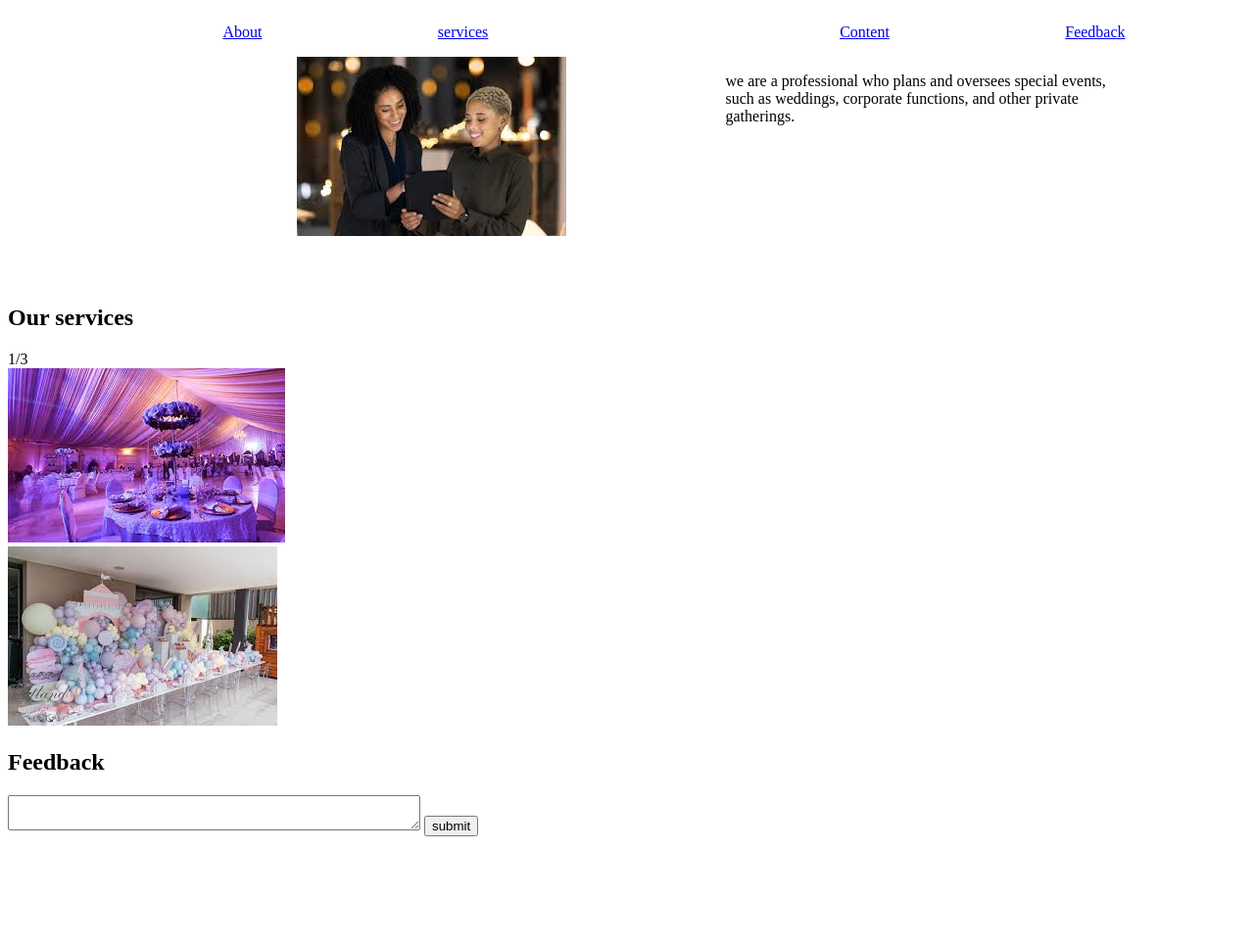
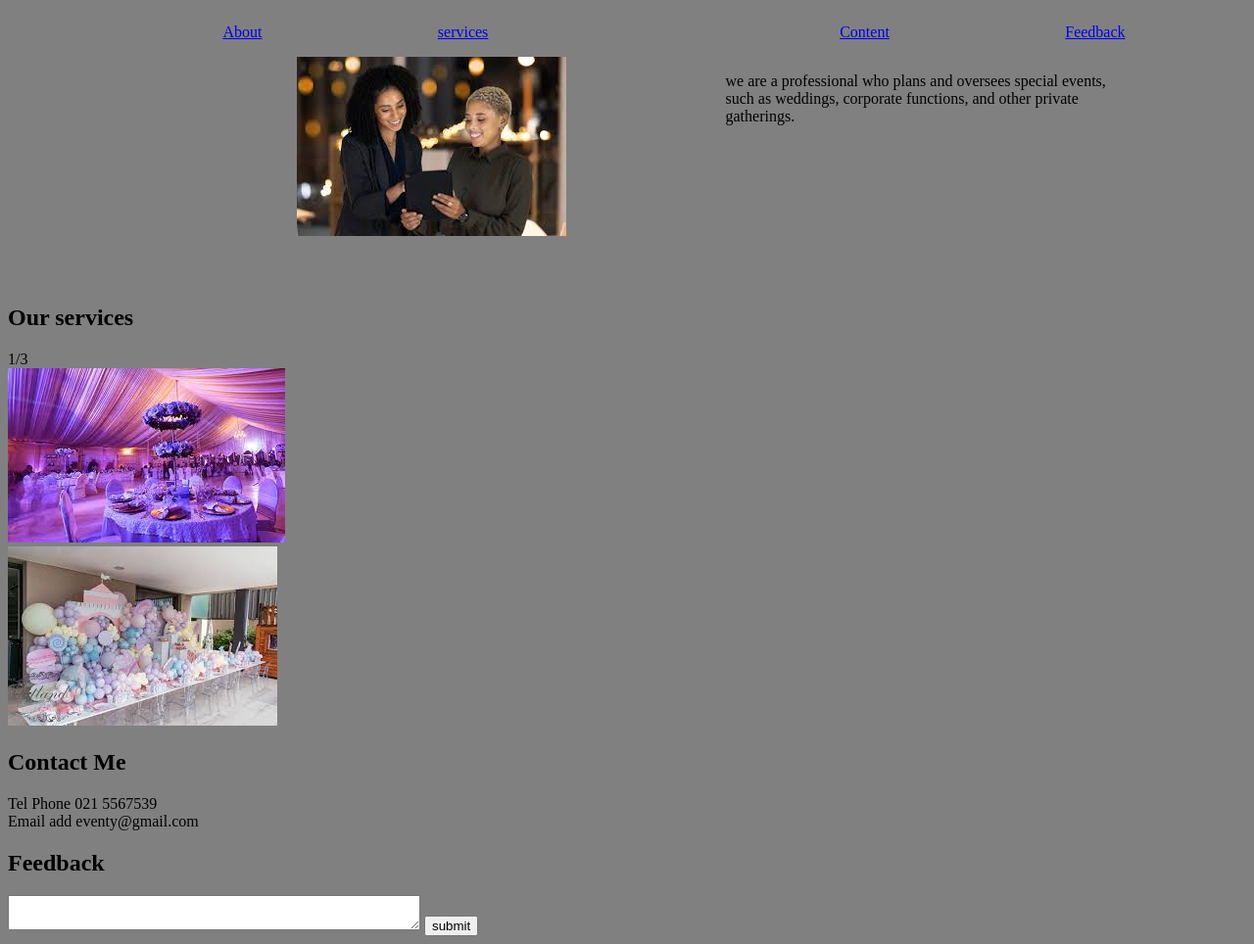
Before and after one commit to NokuthulaMashalaba58/web-page, a plain HTML site: page index.html in a window 1280 px wide. Shown: the whole page at 98% size. Before the commit the page ends 862 px from the top, so only its background shows below. Drawn offline with Linux system fonts and the light colour scheme.

Commit message:
changing

```diff
--- a/index.css
+++ b/index.css
@@ -1,10 +1,7 @@
-body{
-    background-color: rgb rgb(255, 0, 170);
+Body{
+    background-color: grey;
+}
 
-}
-p{
-    align-items: center;
-}
 nav ul {
     list-style-type: none;
     text-decoration: uppercase;
@@ -19,8 +16,8 @@ nav ul li {
 .section about {
     padding: 0;
     margin: 10%;
-    width: 350px;
-    height: 200px;
+    width: 70vh;
+    height: 60vh;
 }
 article{
     display: flex;
--- a/index.html
+++ b/index.html
@@ -31,7 +31,7 @@
 </section>
 <section class="services">
     <h2>Our services</h2>
-    <div class=" my slides">
+    <div id=" my slide 1">
         <div class="Text">1/3</div>
         <img src="picture.jpg" alt="" onclick="currentSlide(1)">
         <a class="prev" onclick="plusSlides(-1)"></a>
@@ -43,6 +43,15 @@
     <img src="picz.jpg" alt="">
     <img src="images.jpg" alt="">
 </section>
+<section class="Contact">
+    <h2>Contact Me </h2>
+    <P>Tel Phone
+        021 5567539
+        <br>
+        Email add eventy@gmail.com
+    </P>
+
+</section>
 <section id ="Feedback">
     <h2>Feedback</h2>
     <form action="#" method="post">
```
